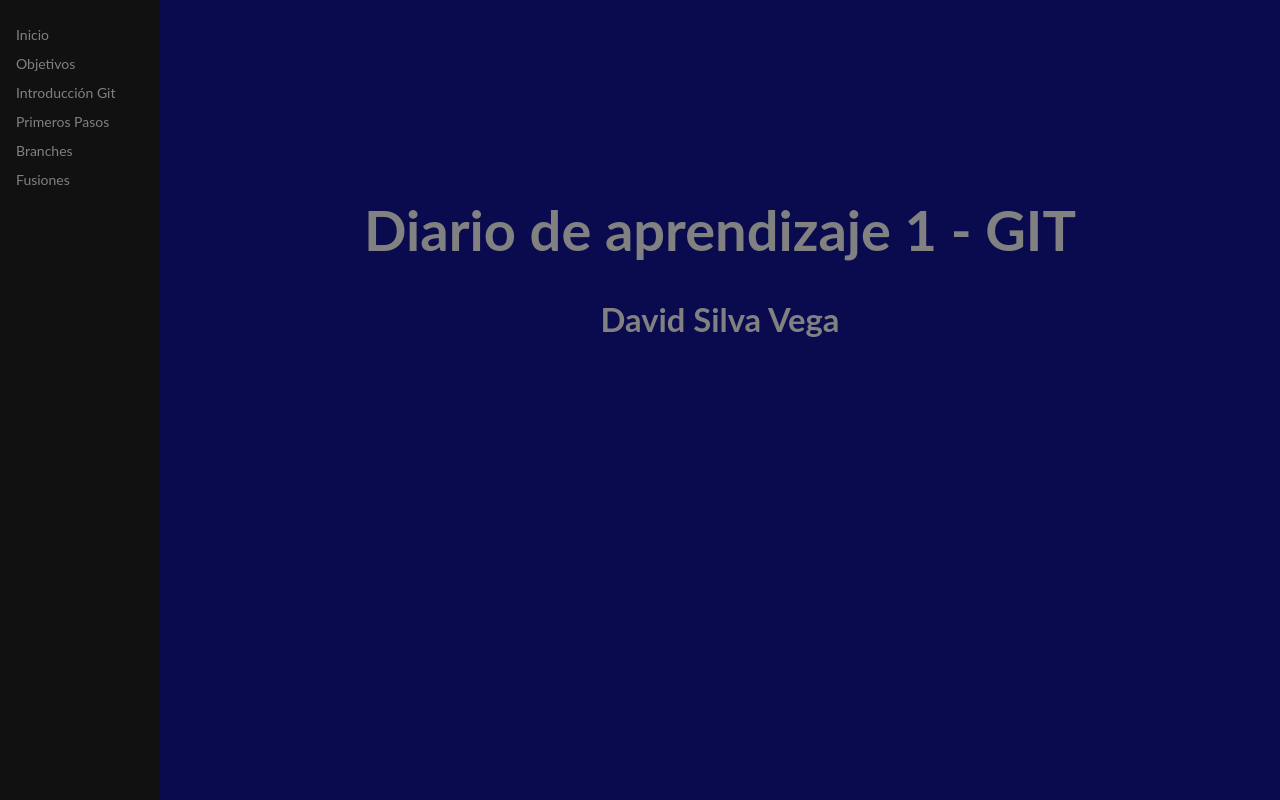
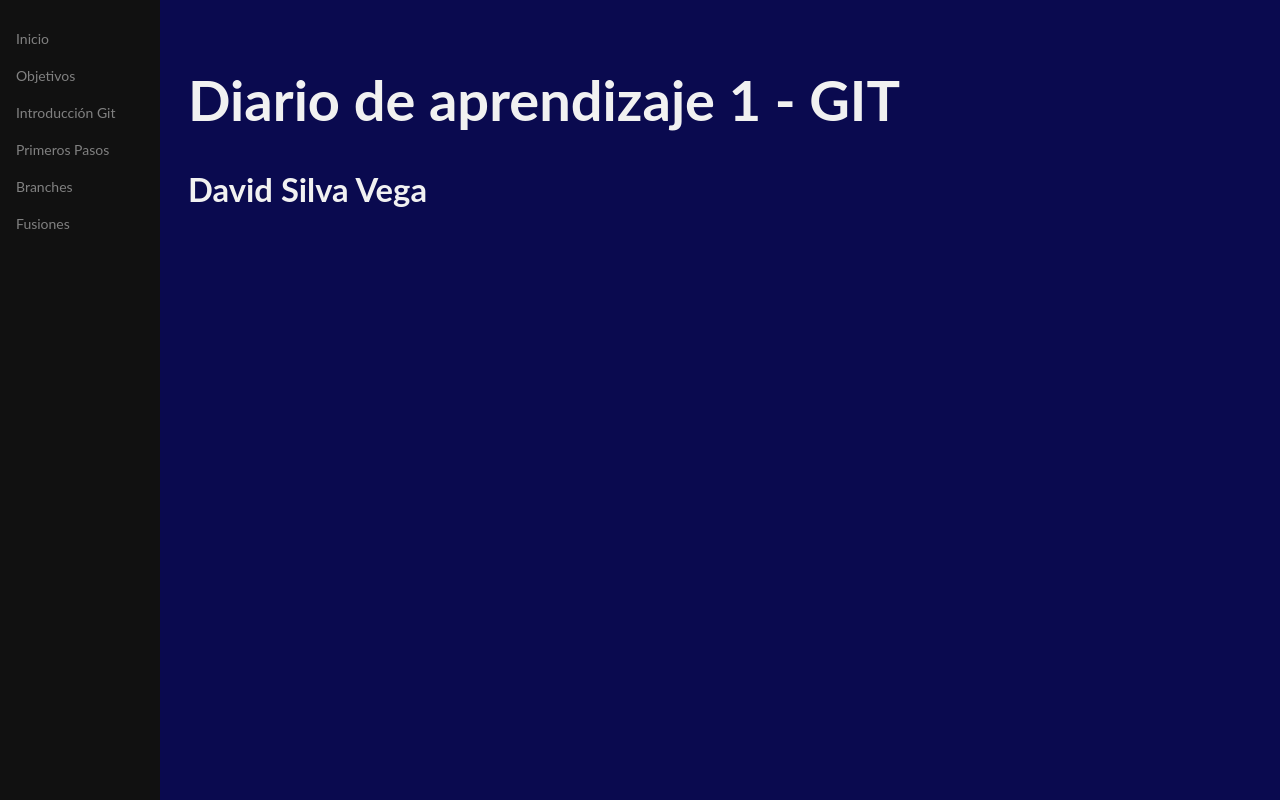
Before and after one commit to dsilvaEVG/diarioAprendizaje01, a plain HTML site: page index.html in a window 1280 px wide. Drawn offline with Linux system fonts and the light colour scheme.

Commit message:
Update estilo.css

```diff
--- a/estilo.css
+++ b/estilo.css
@@ -1,6 +1,7 @@
-body{
+body {
     font-family: "Lato", sans-serif;
     background-color: #0a0a4f;
+    color: #f1f1f1;
 }
 
 .sidenav {
@@ -13,33 +14,29 @@ body{
     background-color: #111;
     overflow-x: hidden;
     padding-top: 20px;
-  }
+}
 
-  .sidenav a {
-    padding: 6px 8px 6px 16px;
+.sidenav a {
+    padding: 10px 16px;
     text-decoration: none;
     font-size: 14px;
     color: #818181;
     display: block;
-  }
-a{
-  color: white;
+    transition: color 0.3s;
 }
-  .main {
-    margin-left: 160px; /* Same as the width of the sidenav */
-    font-size: 28px; /* Increased text to enable scrolling */
-    padding: 0px 10px;
-    color: #818181;
 
-  }
-  .portada{
-    margin:auto;
-    text-align: center;
-    padding-top: 150px;
-  }
+.sidenav a:hover {
+    color: #f1f1f1;
+}
 
-  p{
+.main {
+    margin-left: 160px;
+    font-size: 28px;
+    padding: 20px;
+}
+
+p {
     font-size: 16px;
-    padding-right: 160px;
+    padding: 10px 0;
     text-align: justify;
-  }
+}
```
